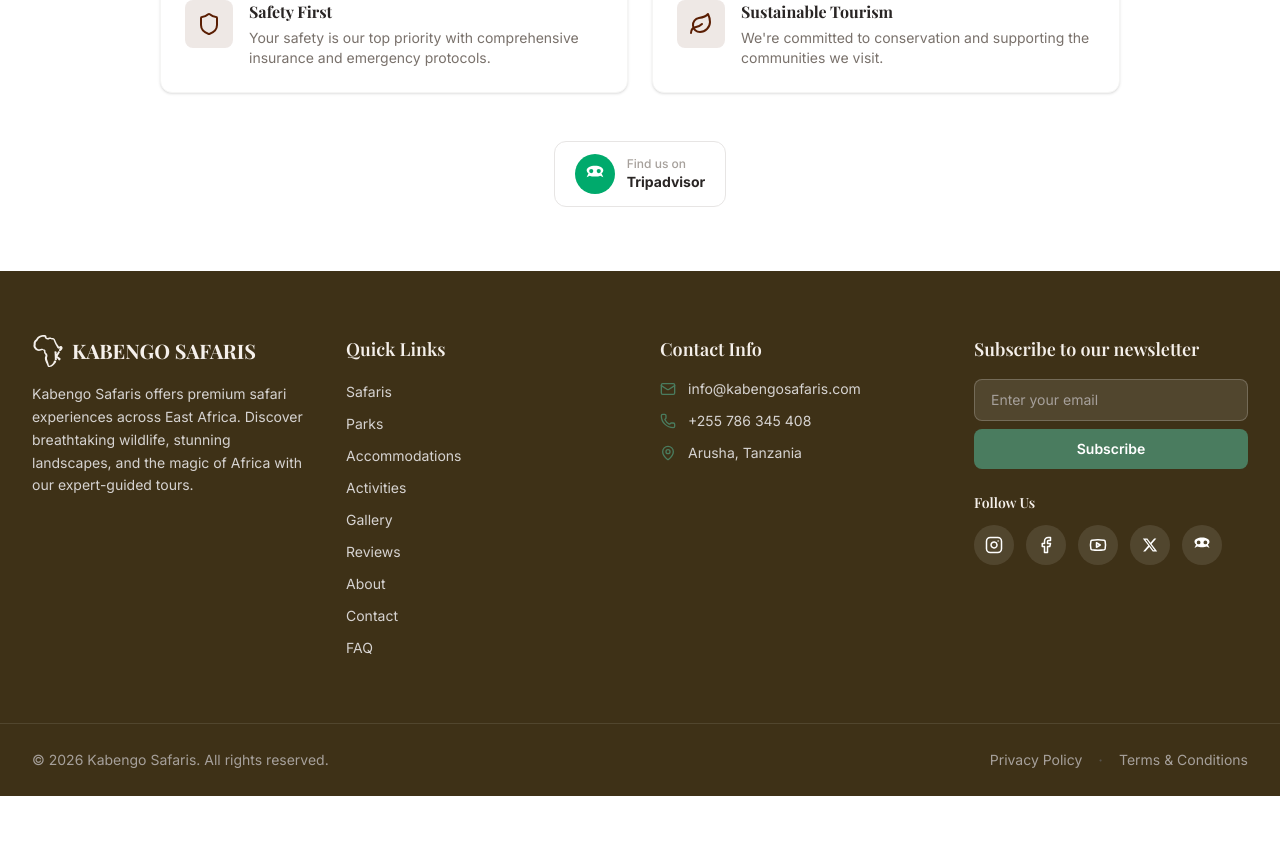
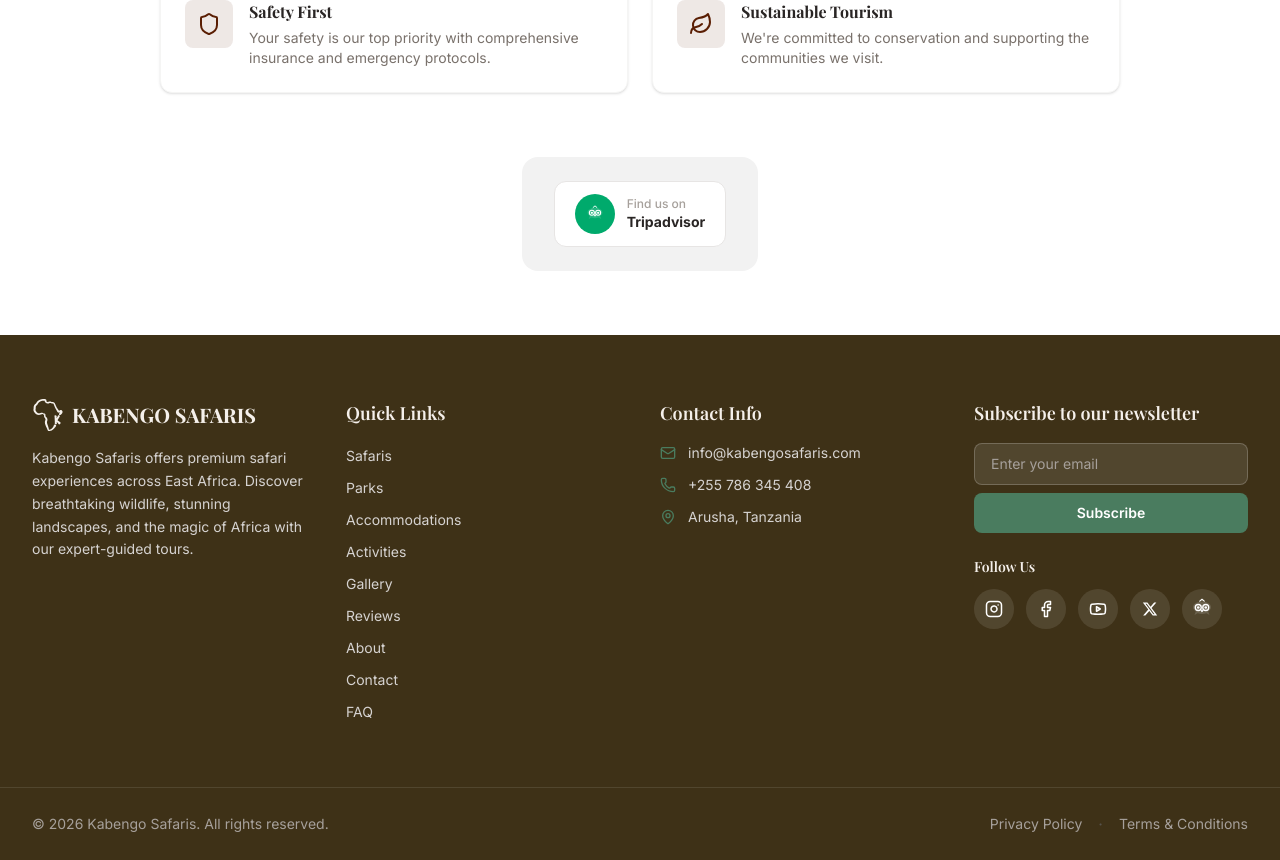
Before and after one commit to ryhq/kabengo-safaris-website, a Next.js app: page /en/about in a window 1280 px wide. Shown: the part 1175-2035 px from the top of the page. Before the commit the page ends 1971 px from the top, so only its background shows below. Built offline with nearby package versions, Linux system fonts and the light colour scheme; no server answers; a web font is replaced by a local one.

Commit message:
fix: improve TripAdvisor icon visibility, remove from homepage, restyle about page badge

```diff
--- a/src/app/[locale]/about/page.tsx
+++ b/src/app/[locale]/about/page.tsx
@@ -64,8 +64,10 @@ export default function AboutPage() {
           </div>
 
           {/* TripAdvisor */}
-          <div className="mt-12 flex justify-center">
-            <TripAdvisorBadge variant="light" />
+          <div className="mt-16 flex justify-center">
+            <div className="bg-[#f2f2f2] rounded-2xl px-8 py-6 flex flex-col items-center gap-3">
+              <TripAdvisorBadge variant="light" />
+            </div>
           </div>
         </div>
       </section>
--- a/src/app/[locale]/page.tsx
+++ b/src/app/[locale]/page.tsx
@@ -8,7 +8,6 @@ import TestimonialsSection from "@/components/sections/TestimonialsSection";
 import CTASection from "@/components/sections/CTASection";
 import NewsletterSection from "@/components/sections/NewsletterSection";
 import WhyChooseUsSection from "@/components/sections/WhyChooseUsSection";
-import { TripAdvisorSection } from "@/components/ui/TripAdvisorBadge";
 
 export async function generateMetadata({
   params,
@@ -50,7 +49,6 @@ export default async function HomePage({
         initialTestimonies={data.testimonies ?? []}
         totalItems={data.testimoniesTotalItems ?? 0}
       />
-      <TripAdvisorSection />
       <WhyChooseUsSection />
       <NewsletterSection />
       <CTASection />
--- a/src/components/ui/TripAdvisorBadge.tsx
+++ b/src/components/ui/TripAdvisorBadge.tsx
@@ -8,8 +8,19 @@ const TRIPADVISOR_URL =
 
 function TripAdvisorLogo({ className = "w-6 h-6" }: { className?: string }) {
   return (
-    <svg className={className} viewBox="0 0 24 24" fill="currentColor">
-      <path d="M12 2C6.48 2 2 4.48 2 7.5c0 1.41.84 2.69 2.21 3.69L2 16l3.79-2.05C7.32 14.63 9.57 15 12 15s4.68-.37 6.21-1.05L22 16l-2.21-4.81C21.16 10.19 22 8.91 22 7.5 22 4.48 17.52 2 12 2zm-4.5 9a2.5 2.5 0 110-5 2.5 2.5 0 010 5zm9 0a2.5 2.5 0 110-5 2.5 2.5 0 010 5z" />
+    <svg className={className} viewBox="0 0 32 32" fill="none">
+      {/* Owl body */}
+      <path d="M16 6C9.4 6 4 9.4 4 13.5c0 2.2 1.5 4.2 3.8 5.6L6 24l4.2-2.3c1.7.6 3.7 1 5.8 1s4.1-.4 5.8-1L26 24l-1.8-4.9C26.5 17.7 28 15.7 28 13.5 28 9.4 22.6 6 16 6z" fill="currentColor" opacity="0.15" />
+      {/* Left eye */}
+      <circle cx="11" cy="14" r="4" stroke="currentColor" strokeWidth="1.8" />
+      <circle cx="11" cy="14" r="1.8" fill="currentColor" />
+      {/* Right eye */}
+      <circle cx="21" cy="14" r="4" stroke="currentColor" strokeWidth="1.8" />
+      <circle cx="21" cy="14" r="1.8" fill="currentColor" />
+      {/* Beak */}
+      <path d="M14.5 17L16 19.5L17.5 17" stroke="currentColor" strokeWidth="1.5" strokeLinecap="round" strokeLinejoin="round" />
+      {/* Head feathers */}
+      <path d="M13 5.5L16 3L19 5.5" stroke="currentColor" strokeWidth="1.5" strokeLinecap="round" strokeLinejoin="round" />
     </svg>
   );
 }
@@ -23,10 +34,10 @@ export function TripAdvisorIcon() {
       href={TRIPADVISOR_URL}
       target="_blank"
       rel="noopener noreferrer"
-      className="w-10 h-10 bg-white/10 rounded-full flex items-center justify-center hover:bg-brand-accent transition-colors"
+      className="w-10 h-10 bg-white/10 rounded-full flex items-center justify-center hover:bg-[#00aa6c] transition-colors"
       aria-label="TripAdvisor"
     >
-      <TripAdvisorLogo className="w-[18px] h-[18px]" />
+      <TripAdvisorLogo className="w-6 h-6" />
     </a>
   );
 }
```
